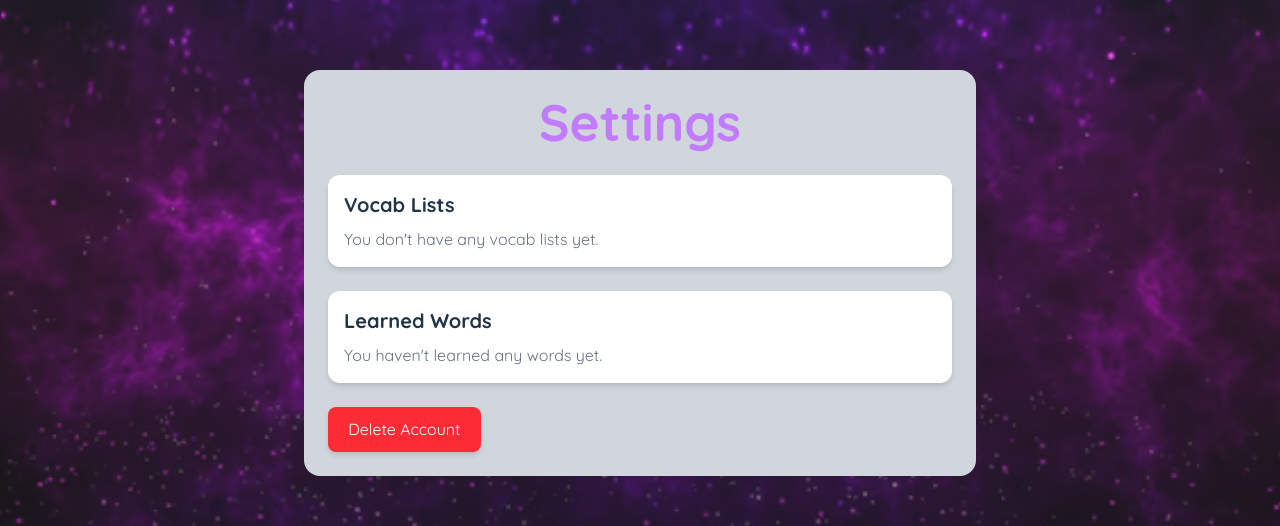
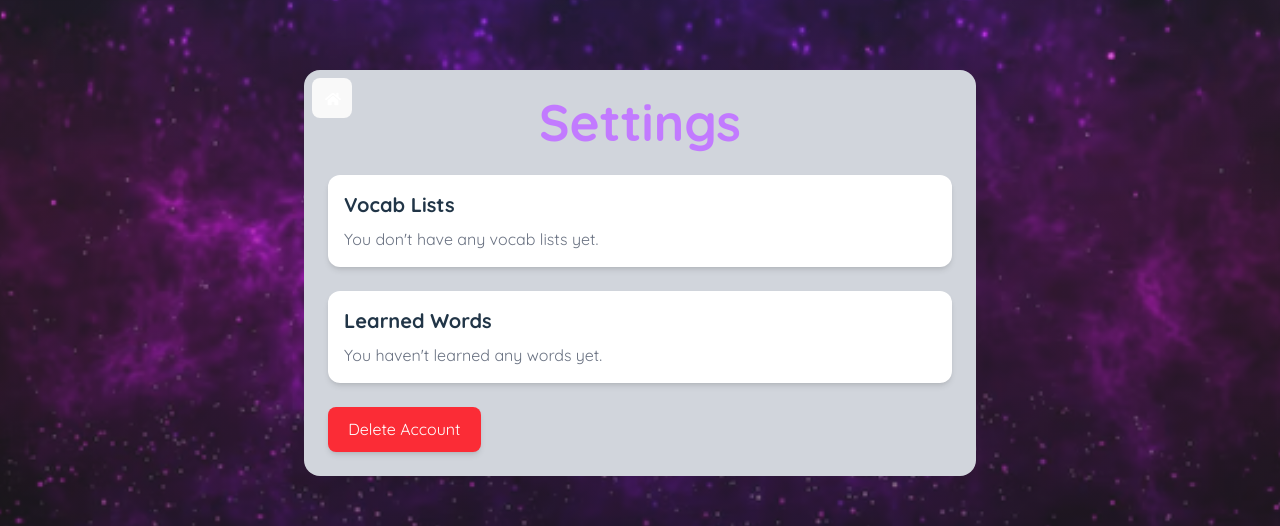
Before and after one commit to victoriaiy/COP4331LargeProject, a React (Vite) app in the folder frontend/: page /Setting in a window 1280 px wide. Shown: the part 127-653 px from the top of the page. Built offline with nearby package versions, Linux system fonts and the light colour scheme.

Commit message:
fixed badges

```diff
--- a/frontend/src/Profile.jsx
+++ b/frontend/src/Profile.jsx
@@ -17,7 +17,7 @@ const Profile = () => {
   const {unlockBadge} = useBadge()
   const [editMode, setEditMode] = useState(false);
   const [newAboutMe, setNewAboutMe] = useState(user.aboutMe);
-
+  const [badges, setBadges] = useState([]);
 
 
  useEffect(() => {
@@ -31,6 +31,8 @@ const Profile = () => {
       .catch((err) => console.error("Error fetching user data:", err));
 
     console.log(user)
+    setBadges(JSON.parse(localStorage.getItem("badges")))
+    console.log(badges)
   }, []);
 
 
@@ -116,8 +118,8 @@ const Profile = () => {
       <div className="mt-6">
         <h3 className="text-lg font-semibold text-gray-700">Badges</h3>
         <div className="flex gap-3 mt-2 flex-wrap ">
-        {user.badges && user.badges.length > 0 ? (
-            user.badges.map((badge, index) => (
+        {badges && badges.length > 0 ? (
+            badges.map((badge, index) => (
               <motion.span
                 key={index}
                 className="px-3 py-1 bg-blue-100 text-blue-600 rounded-lg text-sm shadow-md"
--- a/frontend/src/Setting.jsx
+++ b/frontend/src/Setting.jsx
@@ -2,11 +2,14 @@ import { useEffect, useState } from "react";
 import axios from "axios";
 import { motion } from "framer-motion";
 import { useBadge } from "./BadgesMetaData/BadgeContent";
+import { useNavigate } from "react-router-dom";
+import { FaHome } from "react-icons/fa";
 
 export default function SettingsPage() {
   const [userId, setUserId] = useState("");
   const [vocabLists, setVocabLists] = useState([]);
   const [learnedWords, setLearnedWords] = useState([]);
+  const navigate = useNavigate()
   const {unlockBadge} = useBadge()
   useEffect(() => {
     unlockBadge("openedSettings")
@@ -54,8 +57,13 @@ export default function SettingsPage() {
   };
 
   return (
-    <div className="max-w-xl min-w-2xl bg-gray-300 rounded-2xl mx-auto p-6 space-y-6">
+    <div className="max-w-xl min-w-2xl bg-gray-300 rounded-2xl mx-auto p-6  relative space-y-6">
       <h1 className="text-3xl text-purple-400 font-bold text-center">Settings</h1>
+      <button
+        className="w-10 h-10 absolute !p-3 left-2 top-2"
+        onClick={()=>navigate("/Home")}
+      ><FaHome />
+      </button>
 
       <motion.div
         initial={{ opacity: 0, y: 20 }}
```
